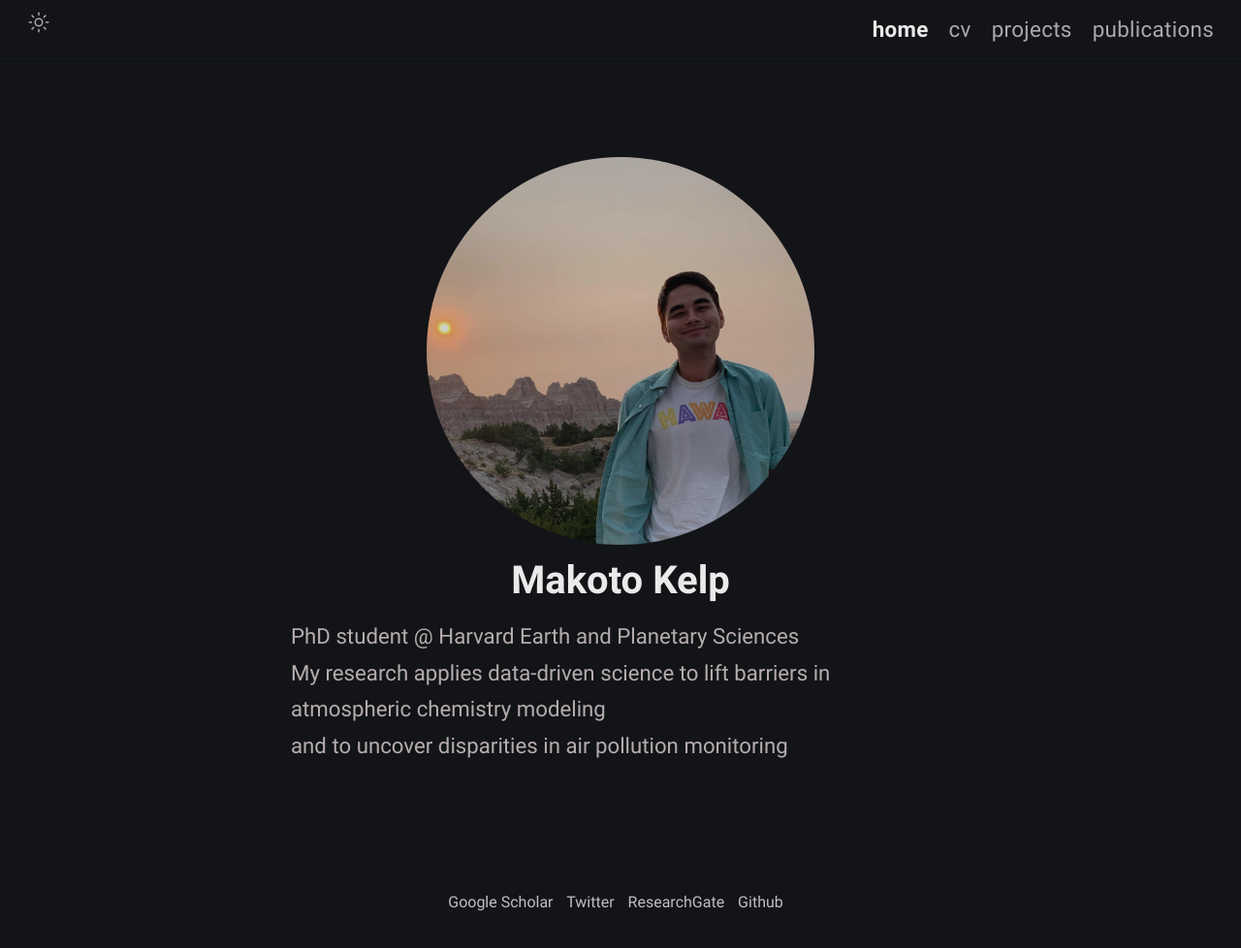
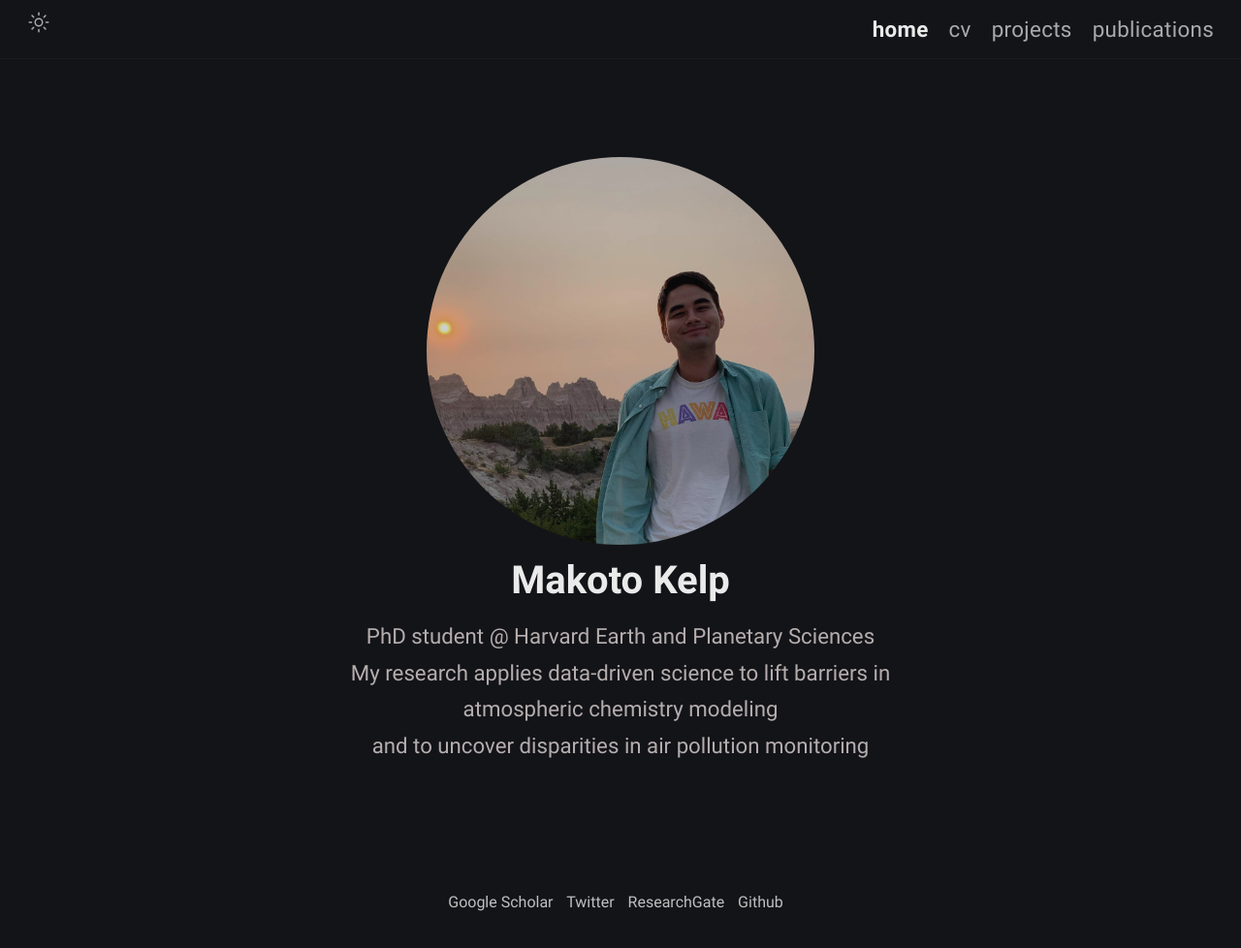
Before and after one commit to mkelp/mkelp.github.io, a Jekyll site: the page built from index.md, in a window 1280 px wide. Shown: the whole page at 97% size. Built offline with Jekyll 4.4.1, drawn with Linux system fonts in a browser that asks for light colours.

```diff
--- a/_sass/klise/_layout.scss
+++ b/_sass/klise/_layout.scss
@@ -216,7 +216,7 @@
     max-width: 900px;
     line-height: 1.688;
     font-size: 1.39em;
-    text-align: left;
+    text-align: center;
   }
 }
 
```
Also changed, not shown: projects.md (+1 -1 lines).
